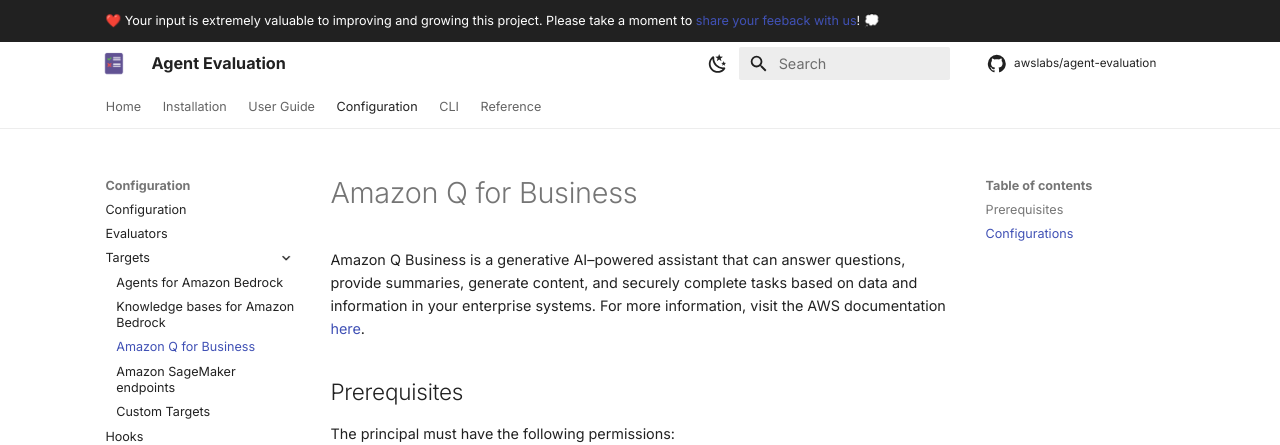
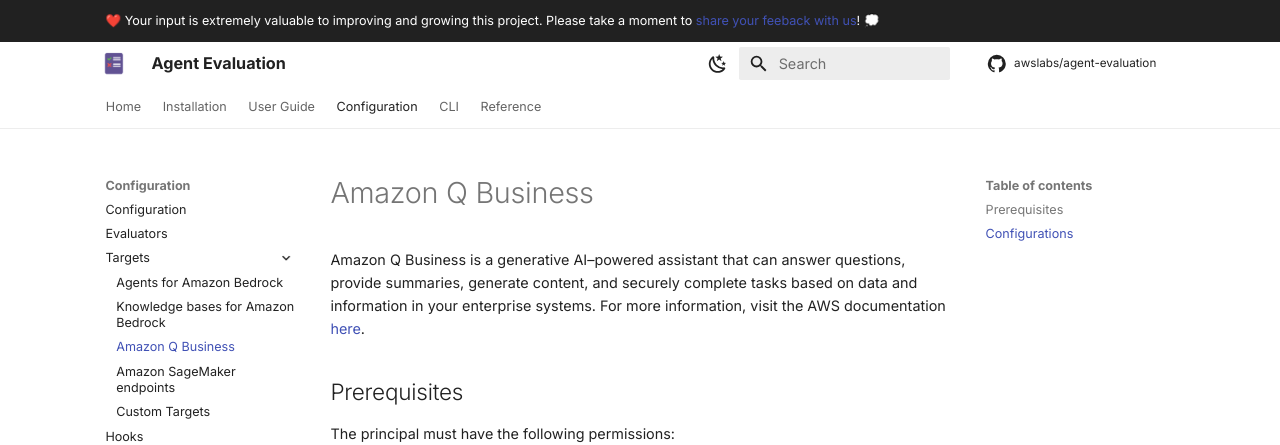
Before and after one commit to awslabs/agent-evaluation, an MkDocs documentation site: the page built from docs/targets/q_business.md, in a window 1280 px wide and 1057 px high. Shown: the top 445 px of the window. Built offline with MkDocs 1.6.1 and Material for MkDocs 9.7.7, drawn with Linux system fonts in a browser that asks for light colours; comment, search, counter and statistics services are not loaded.

Commit message:
docs: update Q Business doc header

```diff
--- a/docs/targets/q_business.md
+++ b/docs/targets/q_business.md
@@ -1,4 +1,4 @@
-# Amazon Q for Business
+# Amazon Q Business
 
 Amazon Q Business is a generative AI–powered assistant that can answer questions, provide summaries, generate content, and securely complete tasks based on data and information in your enterprise systems. For more information, visit the AWS documentation [here](https://docs.aws.amazon.com/amazonq/latest/business-use-dg/what-is.html).
 
```
